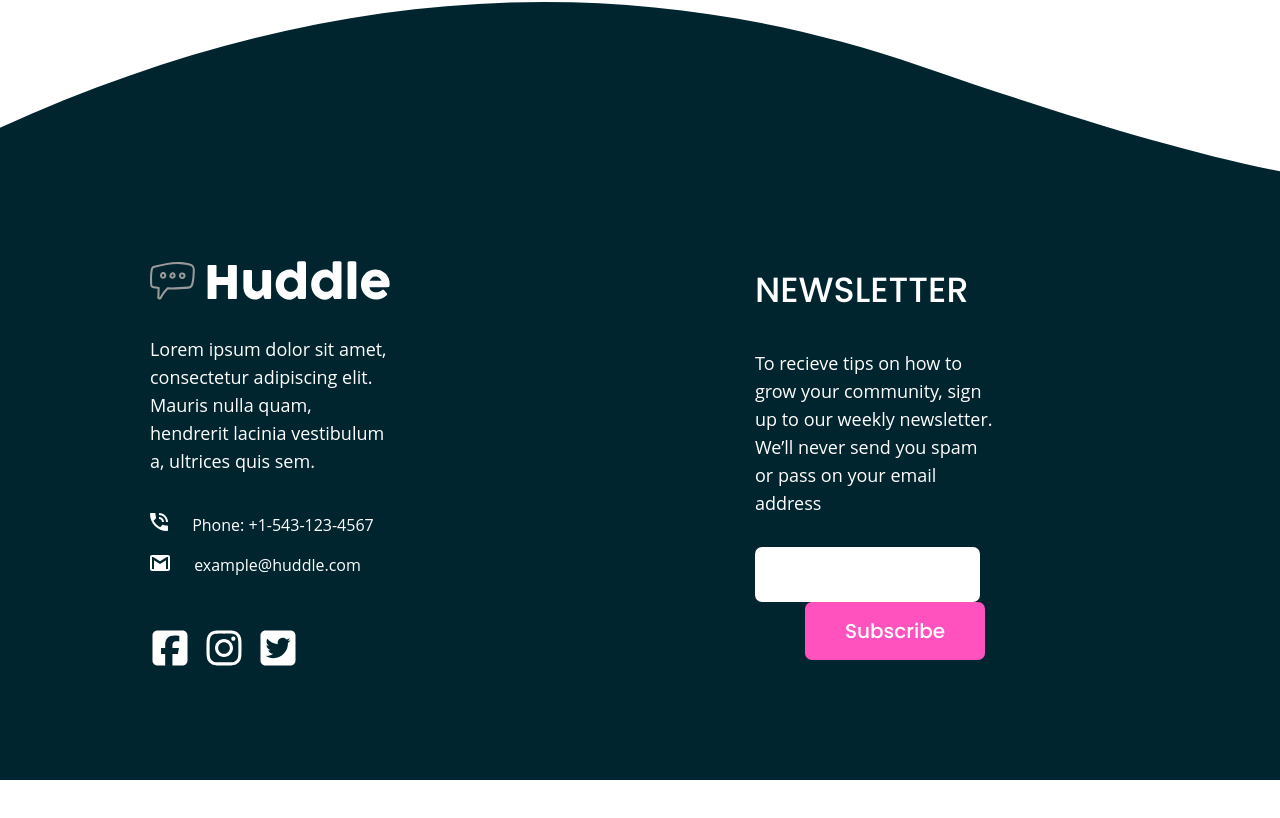
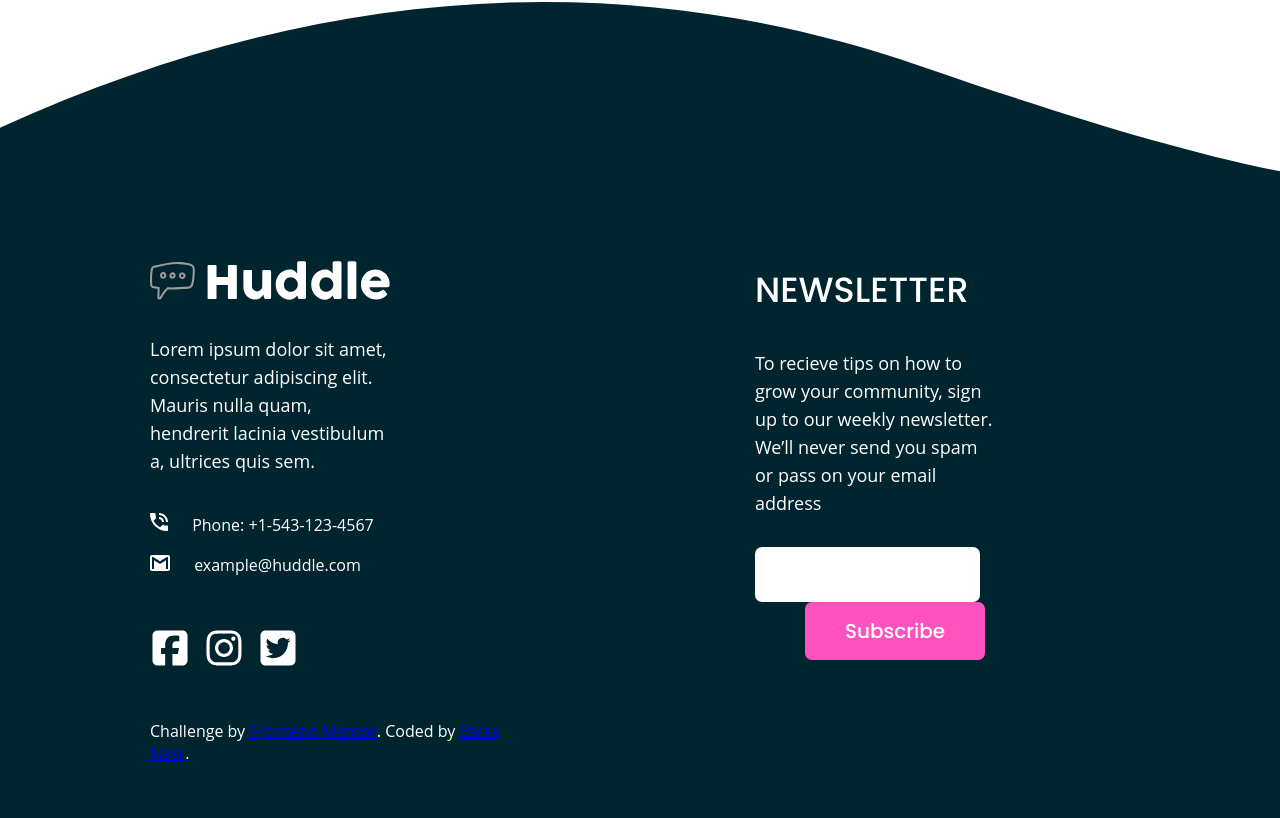
Before and after one commit to EsraaNasr92/React-HuddleLandingPage, a React (Create React App) app: page / in a window 1280 px wide. Shown: the part 5162-5980 px from the top of the page. Before the commit the page ends 5942 px from the top, so only its background shows below. Built offline with nearby package versions, Linux system fonts and the light colour scheme; a web font is replaced by a local one.

Commit message:
Copyright section

```diff
--- a/src/Pages/Homes/Footer.jsx
+++ b/src/Pages/Homes/Footer.jsx
@@ -22,6 +22,10 @@
                         <a href="#"><FaInstagram /></a>
                         <a href="#"><FaSquareTwitter /></a>
                     </div>
+                    <div className="copyright">
+                        Challenge by <a href="https://www.frontendmentor.io?ref=challenge" target="_blank">Frontend Mentor</a>.
+                        Coded by <a href="https://github.com/esraaNasr92">Esraa Nasr</a>.
+                    </div>
             </div>
             <div className="footer--section__newsletter">
                 <h2>Newsletter</h2>
```
